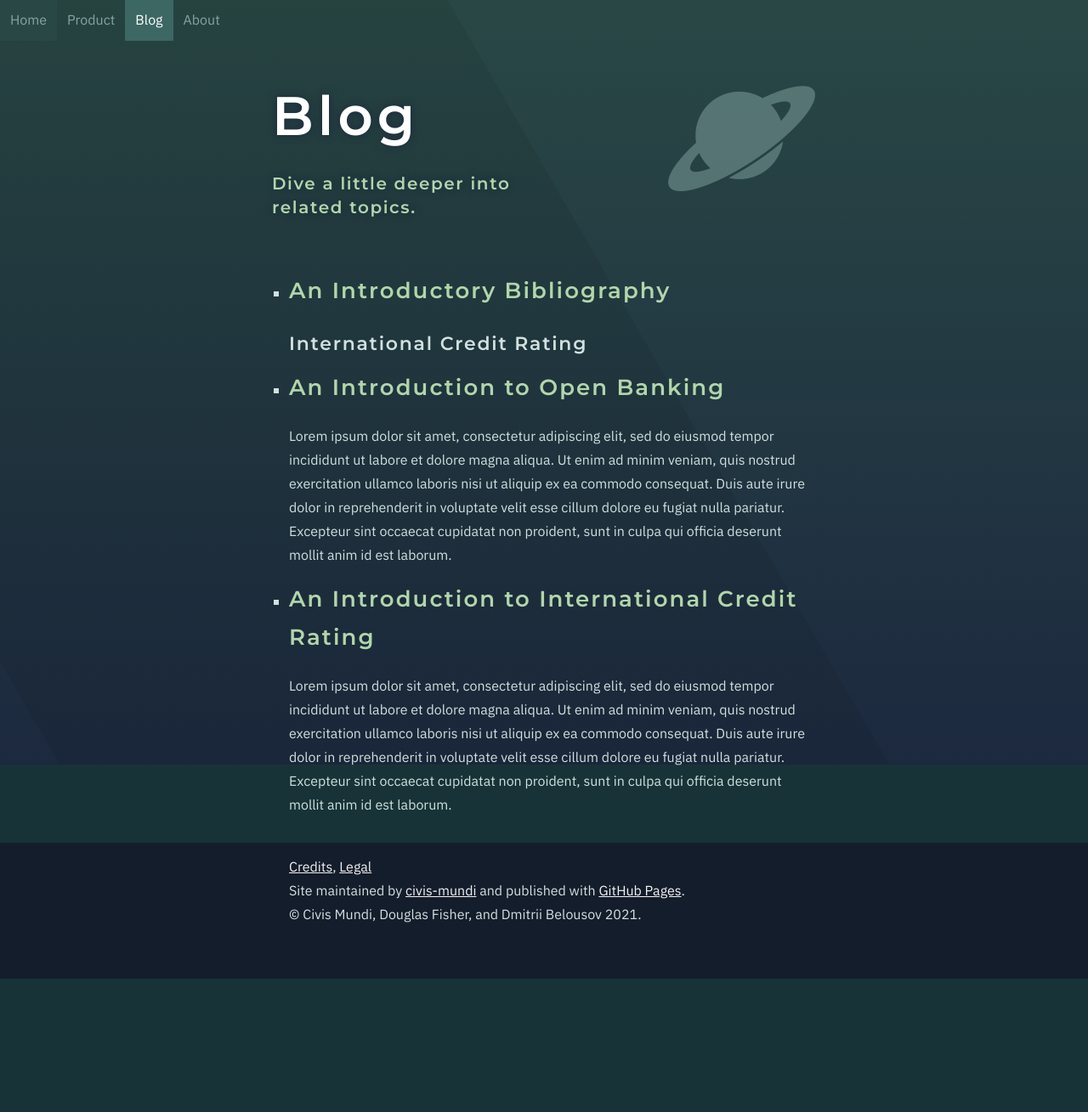
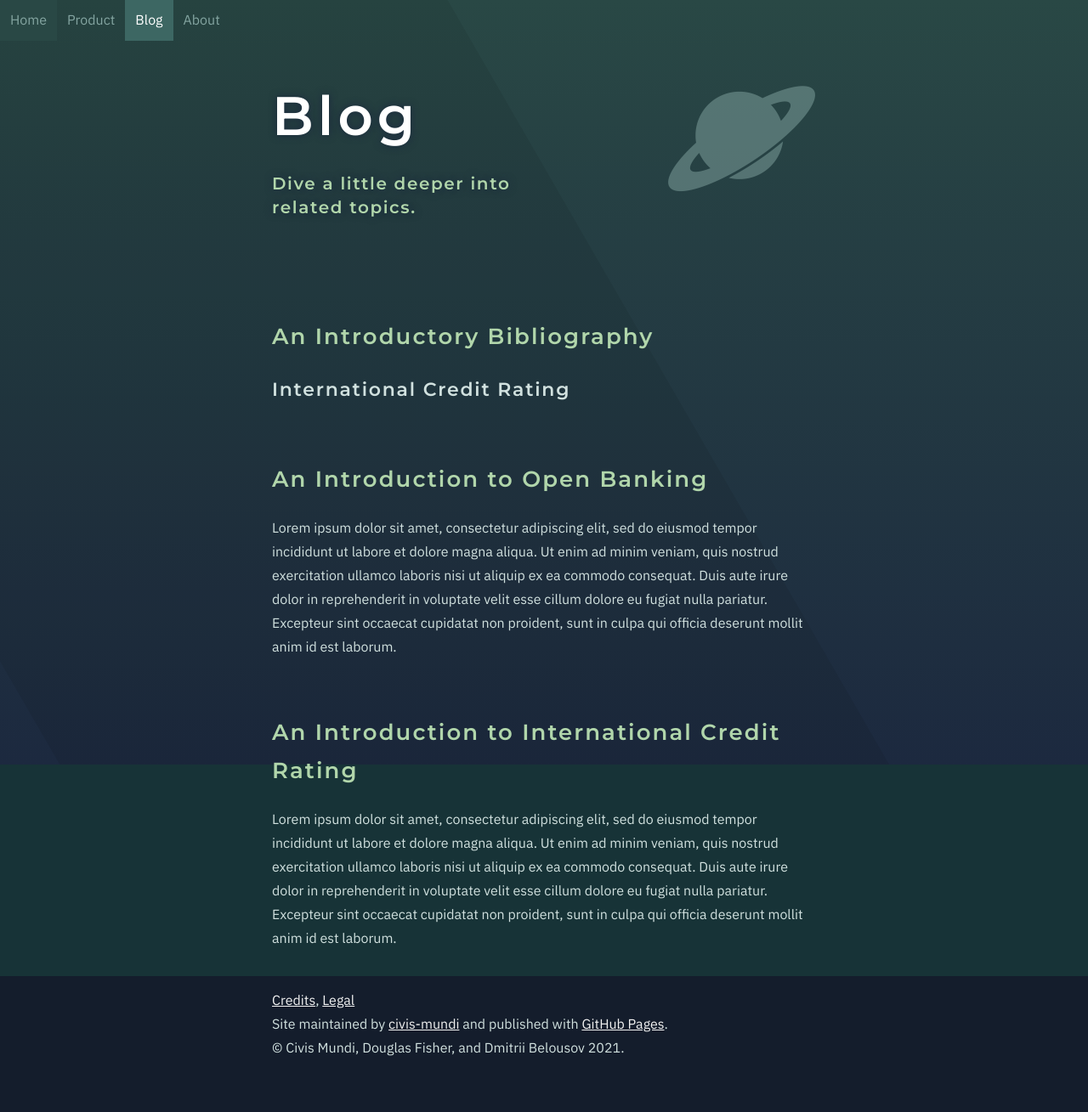
Before and after one commit to civis-mundi/civis-mundi.github.io, a Jekyll site: the page built from pages/blog.html, in a window 1280 px wide. Shown: the whole page at 85% size. Built offline with Jekyll 4.4.1, drawn with Linux system fonts in a browser that asks for light colours; before the commit the page ends 1152 px from its top, so only the background shows below that.

Commit message:
#2 Blog format.

```diff
--- a/_sass/lists.scss
+++ b/_sass/lists.scss
@@ -30,7 +30,13 @@ dl p {
   font-style: italic;
 }
 
+.blog-list {
+  list-style: none;
+  padding-left: 0;
+}
+
 .footer-list {
   //columns: 2;
   list-style: none;
+  padding-left: 0;
 }
--- a/_sass/typography.scss
+++ b/_sass/typography.scss
@@ -181,6 +181,7 @@ blockquote {
 .content-story-section-header {
   font-size: 2rem;
   margin-top: 1rem;
+  color: $colorSecondary12sa;
 }
 
 .content-panel {
@@ -189,3 +190,9 @@ blockquote {
   line-height: 1.65;
   letter-spacing: 0.04em;
 }
+
+.blog-item-header {
+  //font-size: 2rem;
+  margin-top: 4rem;
+  //color: $colorSecondary12sa;
+}
--- a/pages/blog.html
+++ b/pages/blog.html
@@ -13,10 +13,10 @@ title: Blog
     <img class="logo" src="../assets/images/noun-project/Noun_project_1026_flipped_bluegreen-02s.png">
 </div>
 
-<ul>
+<ul class="blog-list">
     {% for post in site.posts %}
     <li>
-        <h2><a href="{{ post.url }}">{{ post.title }}</a></h2>
+        <h2 class="blog-item-header"><a href="{{ post.url }}">{{ post.title }}</a></h2>
         {{ post.excerpt }}
     </li>
     {% endfor %}
```
